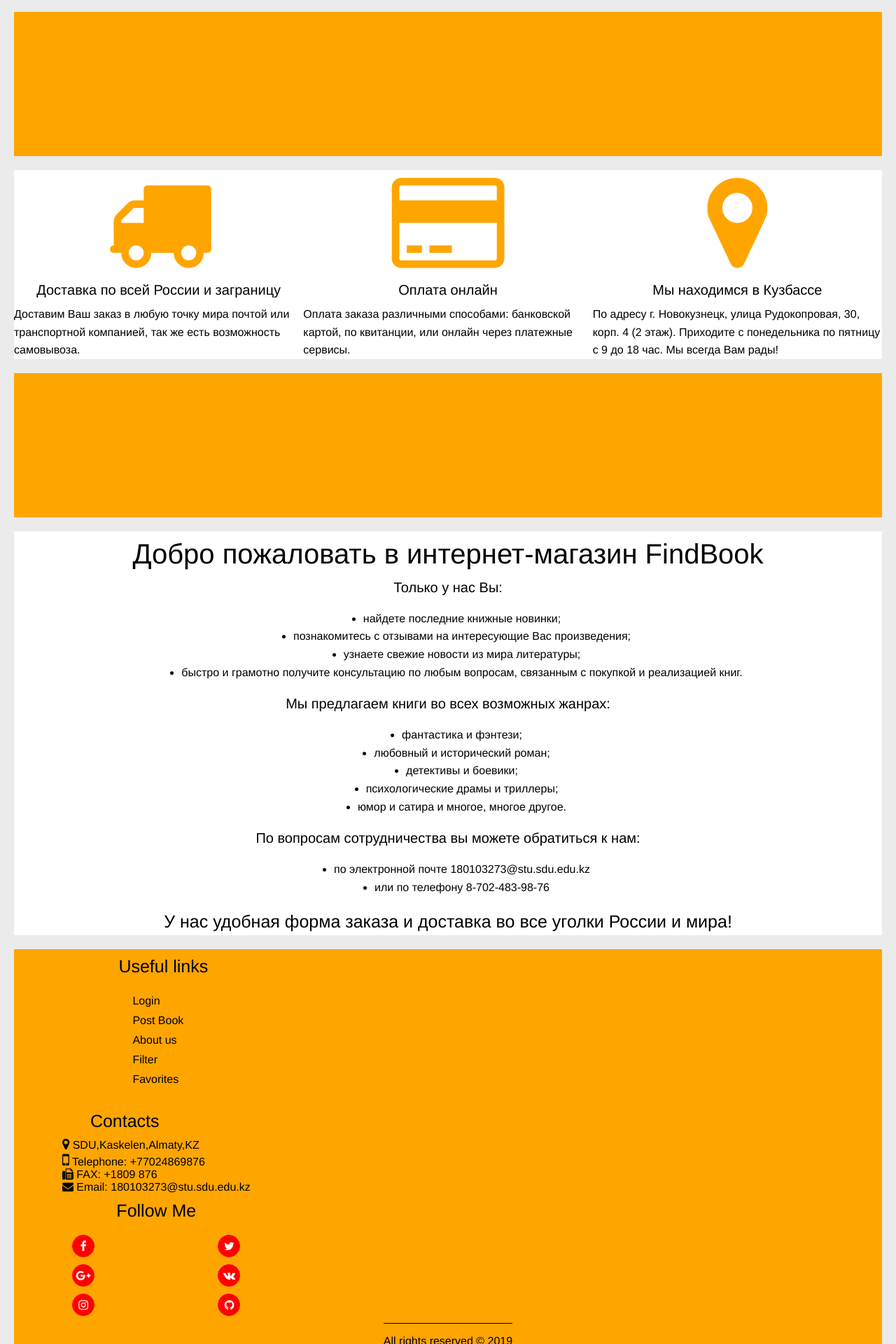
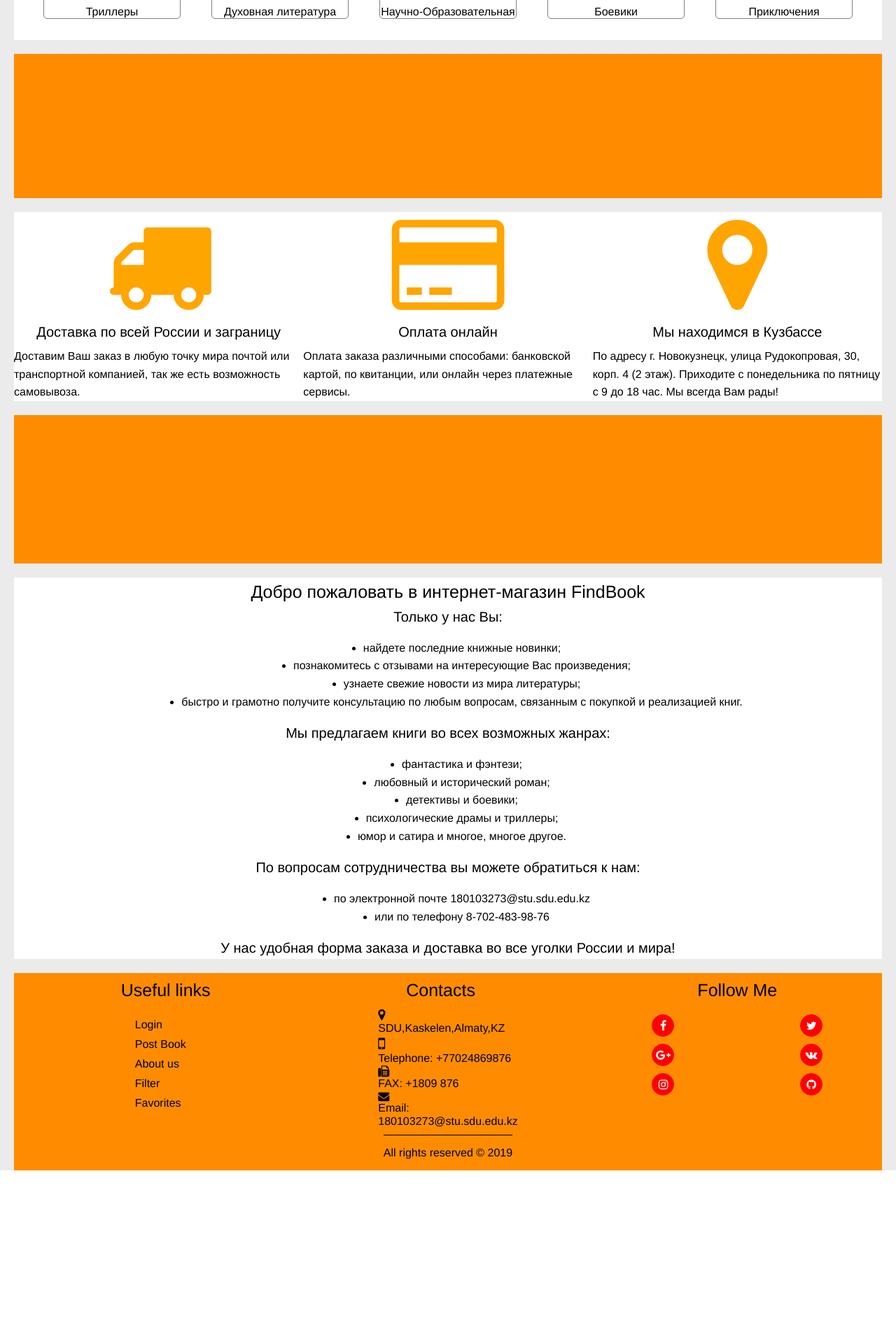
Before and after one commit to Olzhik01/Project, a PHP site: page / in a window 1280 px wide. Shown: the part 870-2790 px from the top of the page at 70% size. After the commit the page ends 2542 px from the top, so only its background shows below. Run offline with PHP 8.4, Linux system fonts and the light colour scheme.

Commit message:
Update index.php
updated

```diff
--- a/index.php
+++ b/index.php
@@ -1,17 +1,29 @@
 <!DOCTYPE html>
 <html>
 <head>
-
+<title>Главная страница</title>
 <meta charset="utf-8">
+<link rel="icon" href="img/favicon.ico" type="image/ico">
+<link rel="stylesheet" type="text/css" href="style.css">
 <link rel="stylesheet" href="https://cdnjs.cloudflare.com/ajax/libs/font-awesome/4.7.0/css/font-awesome.min.css">
 <meta name="viewport" content="width=device-width, initial-scale=1.0">
 <script type="text/javascript" src="js/main.js"></script>
 <link rel="stylesheet" type="text/css" href="css/media.css">
-<link rel="stylesheet" type="text/css" href="style.css">
+
+<style type="text/css">
 
 
 
-	<style type="text/css">
+
+
+
+
+
+
+
+
+
+
 		*{
 			font-family: "Ubuntu","Helvetica Neue",Helvetica,Arial,sans-serif;
 		}
@@ -111,7 +131,7 @@
 			left: 0;
 			bottom:0;
 
-			background-color: orange;
+			background-color: #FF8C00;
 			margin-left: 20px;
 			margin-right: 20px;
 
@@ -127,12 +147,20 @@
 
 
 		}
+		.foot{
+
+			grid-column-start:1;
+			grid-column-end: -1;
+			display: grid;
+			grid-template-columns: repeat(auto-fit,minmax(320px,1fr));
+		}
+
 
 
 		.useful_links{
 
 			display: grid;
-			justify-self:center;
+			justify-content: center;
 
 
 		}
@@ -180,7 +208,7 @@
 
 
 		/*Contacts on footer*/
-		.contacts{
+		/* .contacts{
 			display: grid;
 			justify-self:center;
 
@@ -190,8 +218,10 @@
 
 		.get_in_touch{
 			display: grid;
-			grid-template-columns: repeat(auto-fill,minmax(150px,1fr));
+			grid-template-columns: repeat(auto-fit,minmax(140px,1fr));
+
 		}
+
 
 		#contacts_logo{
 			margin-left: 40px;
@@ -202,13 +232,56 @@
 
 		#location_icon{
 			font-size: 18px;
+
+		}
+
+		#phone_icon{
+			font-size: 23px;
+		} */
+		/*Contacts on footer finish*/
+		.contacts{
+
+			display: grid;
+			justify-items: center;
+
+
+		}
+
+
+
+		.get_in_touch{
+
+			display: grid;
+			grid-template-columns: repeat(auto-fill,minmax(150px,1fr));
+		}
+
+
+		.get_in_touch span{
+
+			display: grid;
+			grid-column-start: 1;
+			grid-column-end: -1;
+
+
+		}
+
+		#contacts_logo{
+			margin-left: 40px;
+			margin-top:10px;
+			margin-bottom: 10px;
+			font-size: 25px;
+			display: grid;
+			grid-column-start: 1;
+			grid-column-end: -1;
+		}
+
+		#location_icon{
+			font-size: 18px;
 		}
 
 		#phone_icon{
 			font-size: 23px;
 		}
-		/*Contacts on footer finish*/
-
 
 
 
@@ -239,10 +312,11 @@
 			margin-top: 10px;
 			margin-bottom: 10px;
 			display: grid;
-			justify-self: center;
+			justify-items: center;
 			align-self: center;
 			grid-column-start: 1;
 			grid-column-end: -1;
+
 
 		}
 
@@ -448,8 +531,12 @@
 		}
 
 
+/*===========================================================================================*/
+		/*Orange layer*/
+
+
 		.next_page{
-			border: 3px solid orange;
+			border: 3px solid #FF8C00;
 			margin-top:20px;
 			margin-bottom: 20px;
 			margin-right: 20px;
@@ -457,19 +544,21 @@
 			background-color: white;
 
 			display: grid;
-			grid-template-columns: repeat(auto-fill,minmax(300px, 1fr));
-			height: 200px;
+			grid-template-columns: repeat(1,1fr);
+			grid-template-rows: repeat(1,200px);
 
 		}
 
 
 		.next_page>div{
-			border: 1px solid orange;
-			background-color: orange;
+			border: 1px solid #FF8C00;
+			background-color: #FF8C00;
 			display: grid;
 
+
 		}
-
+/*=====================================================================================================*/
+	/*Rules page*/
 
 		.rules_page{
 			margin-top:20px;
@@ -479,7 +568,8 @@
 			background-color: white;
 
 			display: grid;
-			grid-template-columns: repeat(auto-fill,minmax(400px, 1fr));
+			grid-template-columns: repeat(auto-fit,minmax(250px, 1fr));
+
 
 
 
@@ -491,8 +581,10 @@
 		.f_rule{
 
 			display: grid;
-			grid-template-columns: 1fr;
+			justify-content: center;
+
 			grid-gap: 10px;
+
 
 
 
@@ -543,8 +636,9 @@
 			display: grid;
 			grid-column-start: 1;
 			grid-column-end: -1;
+			grid-template-columns: repeat(auto-fit,minmax(150px,1fr));
 			justify-items: center;
-			font-size: 40px;
+			font-size: 25px;
 		}
 
 		#intro_small{
@@ -573,13 +667,8 @@
 		.lastIntro>span{
 			display: grid;
 			justify-items: center;
-			font-size: 25px;
+			font-size: 20px;
 		}
-
-
-
-
-
 
 
 
@@ -757,18 +846,6 @@
 
 		</div>
 
-		<div>
-
-		</div>
-
-		<div>
-
-		</div>
-
-		<div>
-
-
-		</div>
 
 
 	</div>
```
Also changed, not shown: other parts of index.php (+38 -20 lines).
